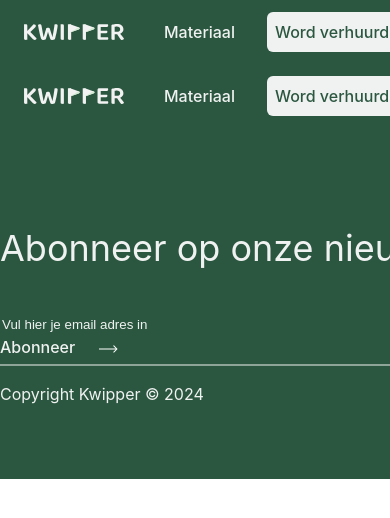
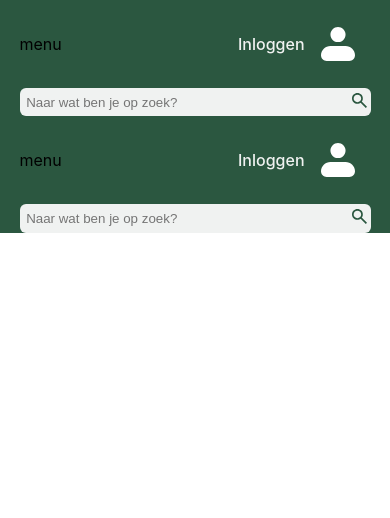
Before and after one commit to WillTDP/kwipper_frontend, a Vue app: page /header in a window 390 px wide. Shown: the top 518 px of the page. Built offline with nearby package versions, Linux system fonts and the light colour scheme.

Commit message:
Feat: making the header reactive and applying the mobile design

```diff
--- a/src/App.vue
+++ b/src/App.vue
@@ -8,7 +8,6 @@ import Footer from './components/footer.vue';
   <div id="app">
     <Header />
     <router-view></router-view>
-    <Footer />
   </div>
 </template>
 
--- a/src/components/header.vue
+++ b/src/components/header.vue
@@ -1,5 +1,23 @@
 <script setup>
 import { RouterLink } from 'vue-router';
+import { reactive, onMounted, onBeforeUnmount } from 'vue';
+
+const state = reactive({
+  mobile: window.innerWidth < 811
+});
+
+onMounted(() => {
+  window.addEventListener('resize', checkMobile);
+});
+
+onBeforeUnmount(() => {
+  window.removeEventListener('resize', checkMobile);
+});
+
+function checkMobile() {
+  state.mobile = window.innerWidth < 811;
+}
+
 
 
 </script>
@@ -10,7 +28,9 @@ import { RouterLink } from 'vue-router';
             <div class="header__logo">
                 <router-link to="/"><img src="/logo.svg" alt="Kwipper logo" class="logo" /></router-link>
             </div>
-            <div class="links">
+            <div v-if="state.mobile">
+            </div>
+            <div class="links" v-else>
                 <router-link active-class="active" class="link materiaal" to="/materiaal">Materiaal</router-link>
                 <router-link active-class="active" class="link verhuurder" to="/verhuurder">Word verhuurder</router-link>
             </div>
@@ -21,11 +41,16 @@ import { RouterLink } from 'vue-router';
                     <input type="text" class="search-input" name="searchbar" placeholder="Naar wat ben je op zoek?">
                 </div>
             </div>
-            <div class="login">
-                <router-link class="login_txt" to="/login">Inloggen</router-link>
-                <svg xmlns="http://www.w3.org/2000/svg" width="34" height="34" viewBox="0 0 34 34" fill="none">
-                    <path fill-rule="evenodd" clip-rule="evenodd" d="M9.44444 7.55556C9.44444 5.5517 10.2405 3.62991 11.6574 2.21297C13.0744 0.796029 14.9961 0 17 0C19.0039 0 20.9256 0.796029 22.3426 2.21297C23.7595 3.62991 24.5556 5.5517 24.5556 7.55556C24.5556 9.55941 23.7595 11.4812 22.3426 12.8981C20.9256 14.3151 19.0039 15.1111 17 15.1111C14.9961 15.1111 13.0744 14.3151 11.6574 12.8981C10.2405 11.4812 9.44444 9.55941 9.44444 7.55556ZM9.44444 18.8889C6.93962 18.8889 4.53739 19.8839 2.76621 21.6551C0.995037 23.4263 0 25.8285 0 28.3333C0 29.8362 0.597022 31.2776 1.65973 32.3403C2.72243 33.403 4.16377 34 5.66667 34H28.3333C29.8362 34 31.2776 33.403 32.3403 32.3403C33.403 31.2776 34 29.8362 34 28.3333C34 25.8285 33.005 23.4263 31.2338 21.6551C29.4626 19.8839 27.0604 18.8889 24.5556 18.8889H9.44444Z" fill="white"/>
-                </svg>
+            <div class="menu-login">
+                <div v-if="state.mobile">
+                    <p>menu</p>
+                </div>
+                <div class="login">
+                    <router-link class="login_txt" to="/login">Inloggen</router-link>
+                    <svg xmlns="http://www.w3.org/2000/svg" width="34" height="34" viewBox="0 0 34 34" fill="none">
+                        <path fill-rule="evenodd" clip-rule="evenodd" d="M9.44444 7.55556C9.44444 5.5517 10.2405 3.62991 11.6574 2.21297C13.0744 0.796029 14.9961 0 17 0C19.0039 0 20.9256 0.796029 22.3426 2.21297C23.7595 3.62991 24.5556 5.5517 24.5556 7.55556C24.5556 9.55941 23.7595 11.4812 22.3426 12.8981C20.9256 14.3151 19.0039 15.1111 17 15.1111C14.9961 15.1111 13.0744 14.3151 11.6574 12.8981C10.2405 11.4812 9.44444 9.55941 9.44444 7.55556ZM9.44444 18.8889C6.93962 18.8889 4.53739 19.8839 2.76621 21.6551C0.995037 23.4263 0 25.8285 0 28.3333C0 29.8362 0.597022 31.2776 1.65973 32.3403C2.72243 33.403 4.16377 34 5.66667 34H28.3333C29.8362 34 31.2776 33.403 32.3403 32.3403C33.403 31.2776 34 29.8362 34 28.3333C34 25.8285 33.005 23.4263 31.2338 21.6551C29.4626 19.8839 27.0604 18.8889 24.5556 18.8889H9.44444Z" fill="white"/>
+                    </svg>
+                </div>
             </div>
         </div>
     </header>
@@ -33,7 +58,6 @@ import { RouterLink } from 'vue-router';
 
 <style scoped>
 header {
-    width: 100%;
     display: flex;
     justify-content: space-between;
     align-items: center;
@@ -106,7 +130,7 @@ header {
 .input-icon::before {
   content: url('../../public/search.svg'); /* Replace with your icon path */
   position: absolute;
-  right: -115px; /* Adjust as needed */
+  right: 5px; /* Adjust as needed */
   top: 50%;
   transform: translateY(-50%);
 }
@@ -114,16 +138,19 @@ header {
     display: flex;
     justify-content: center;
     align-items: center;
-    width: 175%;
+    width: 100%;
+    box-sizing: border-box;
 }
 .search-input {
     padding: 0.5em;
     border: none;
     border-radius: 6px;
-    width: 175%;
+    width: 100%;
+    min-width: 330px;
     box-sizing: border-box;
     background-color: #F0F2F1;
     color: #242424;
+    margin: 0 auto;
 }
 
 .login {
@@ -139,5 +166,53 @@ header {
     font-size: 16px;
 }
 
+@media screen and (max-width: 811px) {
+    header {
+        flex-direction: column;
+        height: auto;
+        width: 100%;
+    }
 
+    .first_block {
+        display: none;
+    }
+
+    .second_block {
+        display: flex;
+        flex-direction: column-reverse;
+        align-items: center;
+        width: 90%;
+    }
+
+    .searchbar-container {
+        display: inline-block;
+        flex-direction: column;
+        align-items: center;
+        width: 100%;
+    }
+
+    .input-icon {
+        display: flex;
+    }
+
+    .input-icon::before {
+        right: 1%;
+    }
+
+    .search-input {
+        width: 100%;
+        box-sizing: border-box;
+    }
+
+    .menu-login {
+        display: flex;
+        justify-content: space-between;
+        align-items: center;
+        width: 100%;
+    }
+
+    .logo {
+        display: none;
+    }
+}
 </style>
```
